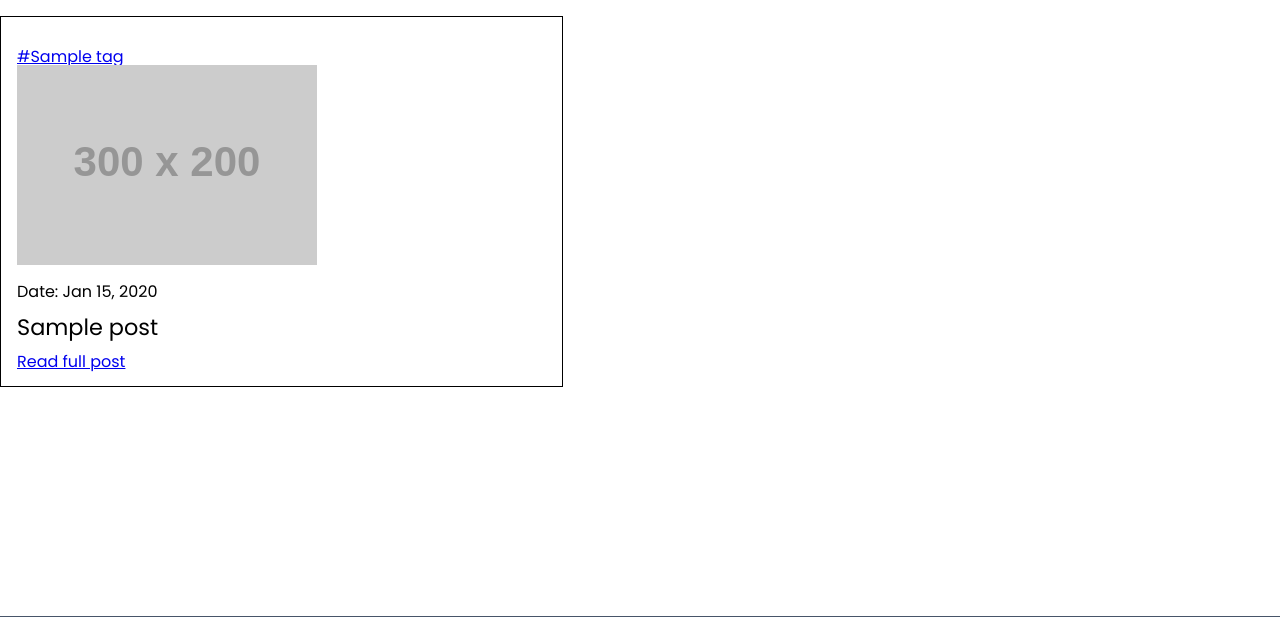
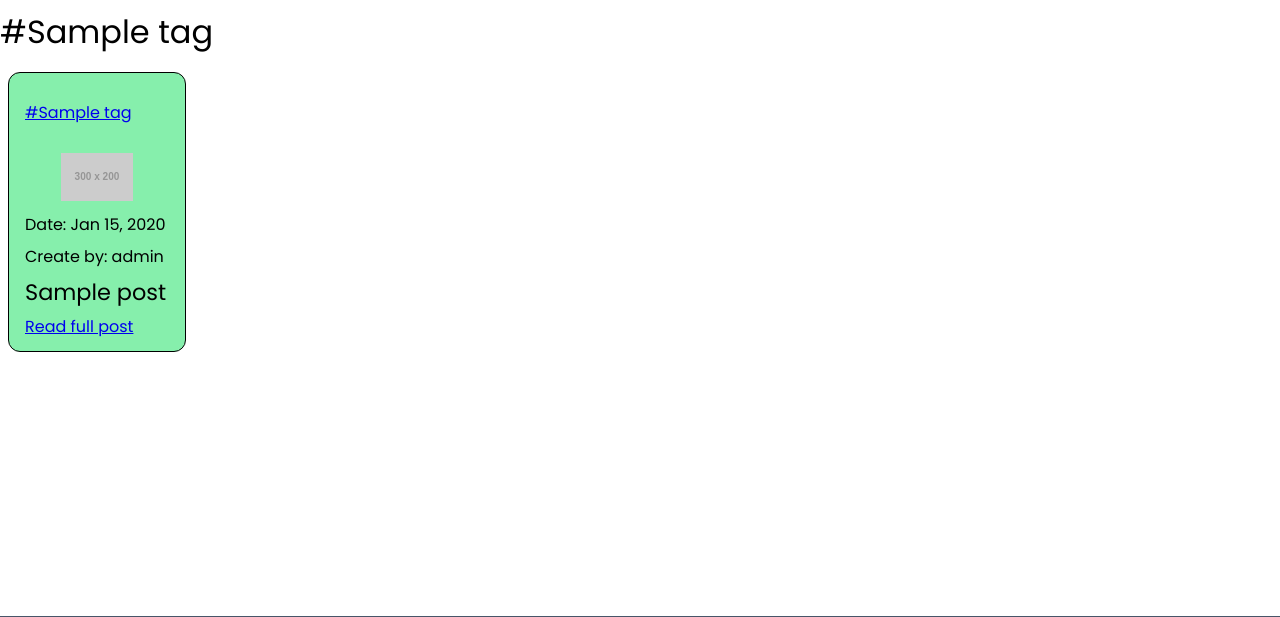
Before and after one commit to ninhduyhuy24022001/Blog-Website, a Django app: page /post/tags-post/1/ in a window 1280 px wide. Shown: the part 84-701 px from the top of the page. Run offline with Django 4.2, Linux system fonts and the light colour scheme; a user stored in the database is signed in; data comes from the database, SQL or seed files in the repository; tables that the repository leaves empty hold one stand-in row (values such as "Sample post"); grey boxes labelled with a size stand in for pictures from a placeholder-image service; some libraries are stand-ins or nearby versions.

Commit message:
manage_css_file

```diff
--- a/core/templates/core/base.html
+++ b/core/templates/core/base.html
@@ -7,7 +7,8 @@
 
         <link rel="stylesheet" href="/static/css/reset.css"/>
         <link rel="stylesheet" href="/static/css/base.css"/>
-        {% block css %} {% endblock css %}
+        <link rel="stylesheet" href="/static/css/core.css"/>
+        <link rel="stylesheet" href="/static/css/post.css"/>
 
         {% comment %} google font {% endcomment %}
         <link rel="preconnect" href="https://fonts.googleapis.com">
@@ -33,7 +34,7 @@
             </div>
 
             {% if request.user.is_authenticated %}
-                <a href="{% url 'core:myaccount' %}" class="login-button">{{ request.user.last_name }}<i class="fa-solid fa-user"></i></a>
+                <a href="{% url 'core:myaccount' %}" class="login-button">{{ request.user.last_name }} <i class="fa-solid fa-user"></i></a>
             {% else %}
                 <a href="{% url 'core:login' %}" class="login-button">Login <i class="fa-solid fa-arrow-right"></i></i></a>
             {% endif %}
--- a/core/templates/core/edit_account.html
+++ b/core/templates/core/edit_account.html
@@ -1,9 +1,4 @@
 {% extends "core/base.html" %}
-
-{% block css%}
-    {% load static %}
-    <link rel="stylesheet" href="/static/css/authentication.css"/>
-{% endblock %}
 
 {% block title %}Edit Account{% endblock %}
 
--- a/core/templates/core/homepage.html
+++ b/core/templates/core/homepage.html
@@ -1,9 +1,4 @@
 {% extends "core/base.html" %}
-
-{% block css%}
-    {% load static %}
-    <link rel="stylesheet" href="/static/css/homepage.css"/>
-{% endblock %}
 
 {% block title %}Home Page{% endblock %}
 
--- a/core/templates/core/login.html
+++ b/core/templates/core/login.html
@@ -1,9 +1,4 @@
 {% extends "core/base.html" %}
-
-{% block css%}
-    {% load static %}
-    <link rel="stylesheet" href="/static/css/authentication.css"/>
-{% endblock %}
 
 {% block title %}Login{% endblock %}
 
--- a/core/templates/core/signup.html
+++ b/core/templates/core/signup.html
@@ -1,9 +1,4 @@
 {% extends "core/base.html" %}
-
-{% block css%}
-    {% load static %}
-    <link rel="stylesheet" href="/static/css/authentication.css"/>
-{% endblock %}
 
 {% block title %}Signup{% endblock %}
 
--- a/core/views.py
+++ b/core/views.py
@@ -51,9 +51,11 @@ def login(request):
         return render(request, 'core/login.html')
 
 def myaccount(request):
+    posts = Post.objects.filter(author = request.user).order_by('-created_at')
 
-
-    return render(request, 'core/myaccount.html')
+    return render(request, 'core/myaccount.html', {
+        'posts': posts,
+    })
 
 def edit_account(request):
     if request.method == "POST":
--- a/myblog/settings.py
+++ b/myblog/settings.py
@@ -33,6 +33,7 @@ LOGOUT_REDIRECT_URL = '/login/'
 # Application definition
 
 INSTALLED_APPS = [
+    'sass_processor',
     'fontawesomefree',
     'django.contrib.admin',
     'django.contrib.auth',
@@ -135,6 +136,9 @@ STATIC_URL = 'static/'
 # STATIC_ROOT = os.path.join(BASE_DIR, 'static/')
 STATICFILES_DIRS = [BASE_DIR / 'static']
 
+## Django Sass
+SASS_PROCESSOR_ROOT = os.path.join(BASE_DIR,'static')
+
 # Default primary key field type
 # https://docs.djangoproject.com/en/4.2/ref/settings/#default-auto-field
 
--- a/post/templates/post/detail.html
+++ b/post/templates/post/detail.html
@@ -1,9 +1,4 @@
 {% extends "core/base.html" %}
-
-{% block css%}
-    {% load static %}
-    <link rel="stylesheet" href="/static/css/post.css"/>
-{% endblock %}
 
 {% block title %}Edit Account{% endblock %}
 
--- a/post/templates/post/partials/list_post.html
+++ b/post/templates/post/partials/list_post.html
@@ -4,13 +4,15 @@
             <div class="tag">
                 {% include "post/partials/list_tag.html" %}
             </div>
-            <a>
-                <img src="https://via.placeholder.com/300x200.jpg" class="img-post">
-            </a>
+        </div>
+
+        <div class="img-post mt-1">
+            <img src="https://via.placeholder.com/300x200.jpg" class="center">
         </div>
 
         <div class="mt-1">
             <p>Date: {{ post.created_at|date:"M d, Y" }}</p>
+            <p class="mt-1">Create by: {{ post.author }}</p>
             <h2 class="mt-1">{{ post.title }}</h2>
             <p class="read-next mt-1"><a href="{% url 'post:detail' post.slug%}">Read full post <i class="fa-solid fa-arrow-right"></a></i></p>
         </div>
--- a/post/templates/post/tag_post.html
+++ b/post/templates/post/tag_post.html
@@ -1,15 +1,12 @@
 {% extends "core/base.html" %}
-
-{% block css%}
-    {% load static %}
-    <link rel="stylesheet" href="/static/css/post.css"/>
-{% endblock %}
 
 {% block title %}Edit Account{% endblock %}
 
 {% block content %}
     <main class="main">
-        <div class="list-post-tag">
+        <h1>#{{ tag.title }}</h1>
+
+        <div class="list-post-tag mt-1">
             {% include "post/partials/list_post.html" %}
         </div>
     </main>
--- a/post/urls.py
+++ b/post/urls.py
@@ -6,6 +6,7 @@ from . import views
 app_name = 'post'
 
 urlpatterns = [
-    path('<slug:slug>/', views.detail, name='detail'),
-    path('tags-post/<int:pk>/', views.tag_post, name='tag_post')
+    path('detail/<slug:slug>/', views.detail, name='detail'),
+    path('tags-post/<int:pk>/', views.tag_post, name='tag_post'),
+    path('new/', views.new, name='new'),
 ]
--- a/post/views.py
+++ b/post/views.py
@@ -1,9 +1,10 @@
-from django.shortcuts import render, get_object_or_404
+from django.shortcuts import render, get_object_or_404, HttpResponse
 
 from .models import Post, Tag
 
 
 def detail(request, slug):
+    post = get_object_or_404(Post, slug=slug)
     post = get_object_or_404(Post, slug=slug)
 
     return render(request, 'post/detail.html', {
@@ -16,4 +17,11 @@ def tag_post(request, pk):
 
     return render(request, 'post/tag_post.html', {
         'posts': posts,
+        'tag': tag,
     })
+
+def new(request):
+
+    return render(request, 'post/new.html', {
+
+    })
--- /dev/null
+++ b/static/css/core.css
@@ -0,0 +1,101 @@
+main {
+    margin: 0 3rem;
+    /* max-width: 80rem; */
+}
+
+.title {
+    margin-top: 2rem;
+    text-align: center;
+}
+
+.list-post {
+    display: flex;
+    justify-content: space-between;
+    margin-top: 2rem;
+}
+
+.detail-post {
+    background-color:rgb(134 239 172);
+    margin: 0.5rem;
+    padding: 0.5rem;
+    border-radius: 0.75rem;
+    width: 25%;
+}
+
+.image-container{
+    position: relative;
+}
+
+.tag {
+    margin-bottom: 1rem;
+    padding-bottom: 1rem;
+}
+
+.img-post {
+    text-align: center;
+}
+
+.center {
+    display: block;
+    margin-left: auto;
+    margin-right: auto;
+    width: 50%;
+}
+
+button {
+    border-radius: 0.75rem;
+}
+
+.login {
+    display: flex;
+    align-items: center;
+    max-width: 80rem;
+    margin-left: auto;
+    margin-right: auto;
+    color: white;
+    justify-content: center;
+}
+
+.login-form {
+    background-color: #AD53A6;
+    padding: 4rem;
+    margin: 2rem;
+}
+
+.register {
+    display: flex;
+    justify-content: space-between;
+    gap: 2rem;
+}
+
+.label {
+    display: inline-block;
+}
+
+.text-input {
+    border-radius: 0.5rem;
+    width: 100%;
+}
+
+/* signup */
+
+.name-form {
+    display: flex;
+    gap: 2rem;
+}
+
+/* myaccount  */
+.myaccount {
+    max-width: 80rem;
+    margin-left: auto;
+    margin-right: auto;
+}
+
+.new-post-button {
+    display: inline-block;
+    padding: 0.75rem;
+    border-radius: 0.75rem;
+    background-color: gray;
+}
+
+.list-post {}
```
Also changed, not shown: core/templates/core/myaccount.html (+14 -5 lines), post/templates/post/new.html (added, +9 -0 lines), static/css/authentication.css (deleted, +0 -47 lines), static/css/homepage.css (deleted, +0 -32 lines), static/css/base.css (line endings or trailing spaces), static/css/post.css (line endings or trailing spaces).
